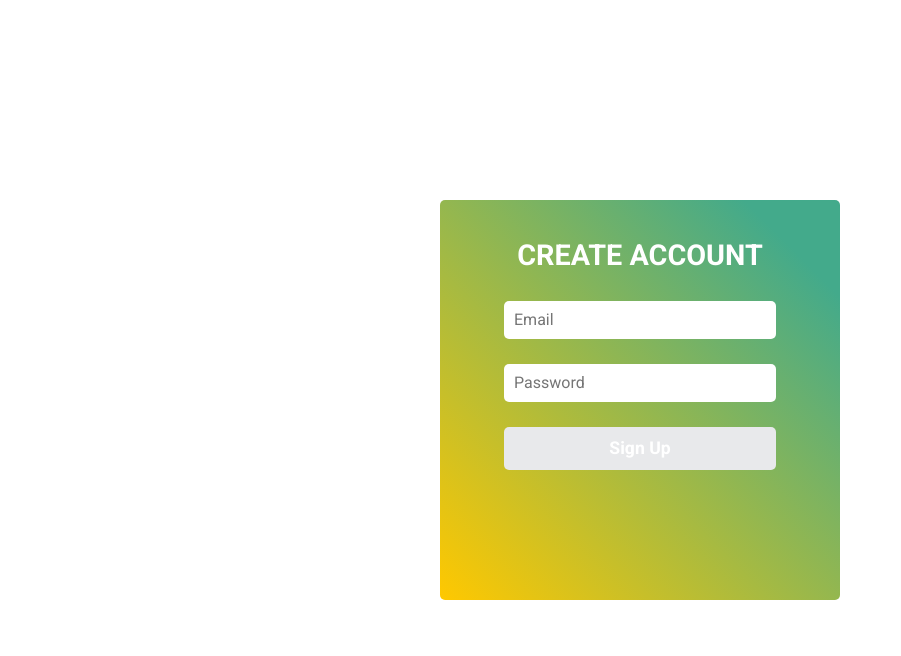
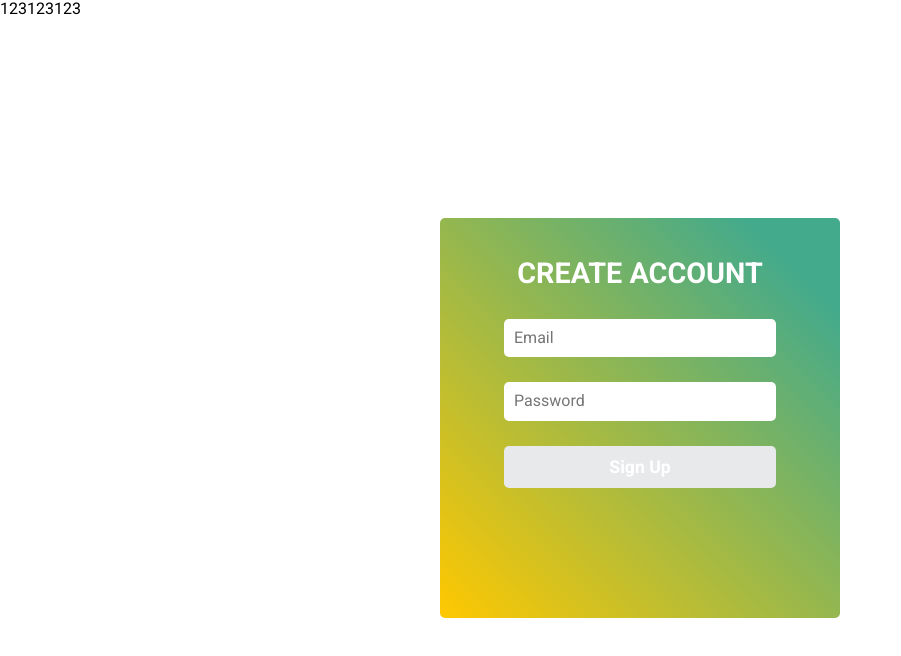
Before and after one commit to KiraBurova/trello-clone, a React (Create React App) app: page / in a window 1280 px wide. Shown: the top 656 px of the page, without its empty margins (0-901 px from the left). Built offline with nearby package versions, Linux system fonts and the light colour scheme; no server answers.

Commit message:
added header basics

```diff
--- a/package.json
+++ b/package.json
@@ -8,6 +8,7 @@
     "normalize.css": "^8.0.1",
     "react": "^17.0.2",
     "react-dom": "^17.0.2",
+    "react-hook-form": "^7.12.2",
     "react-router-dom": "^5.2.0",
     "react-scripts": "4.0.3",
     "react-virtualized": "^9.22.3",
--- a/src/App.js
+++ b/src/App.js
@@ -5,10 +5,12 @@ import { ROUTES } from './constants';
 import SignUp from './screens/SignUp';
 import SignIn from './screens/SignIn';
 import Dashboard from './screens/Dashboard';
+import Header from './components/Header';
 
 const App = () => {
   return (
     <Router>
+      <Header />
       <Switch>
         <Route exact path={ROUTES.ROOT}>
           <SignUp />
--- /dev/null
+++ b/src/components/Header/index.js
@@ -0,0 +1,9 @@
+import React from 'react';
+
+import { Base } from './styles/header';
+
+const Header = () => {
+  return <Base>123123123</Base>;
+};
+
+export default Header;
--- /dev/null
+++ b/src/components/Header/styles/header.js
@@ -0,0 +1,5 @@
+import styled from 'styled-components/macro';
+
+export const Base = styled.header`
+  display: flex;
+`;
```
Also changed, not shown: 1 other file (tests, documents, lock files or other folders).
